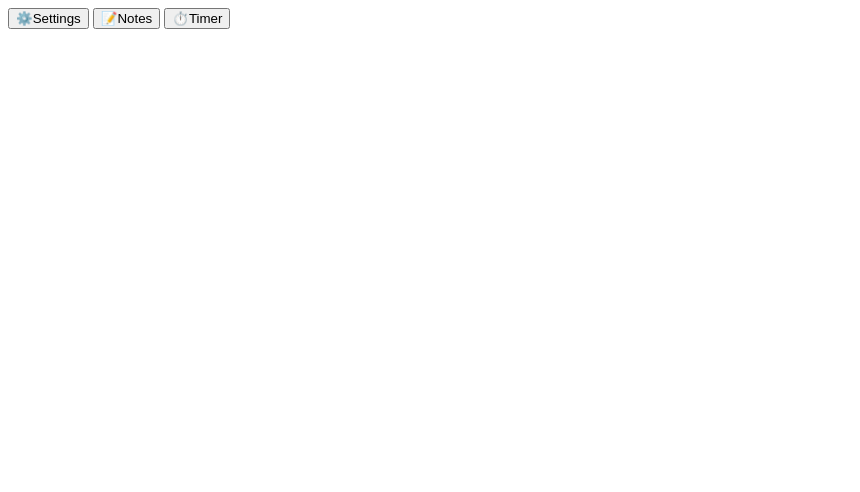
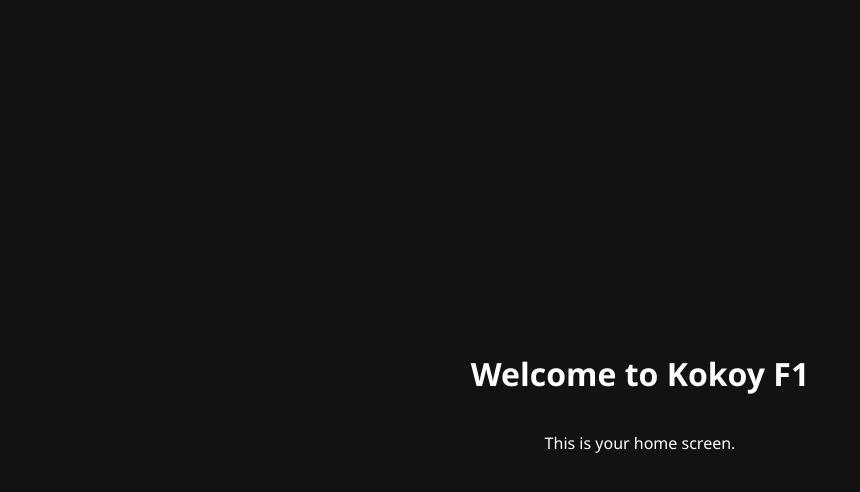
Before and after one commit to kokusz00/Kokoy-F1, a plain HTML site: page home.html in a window 1280 px wide. Shown: the whole page, without its empty margins (0-860 px from the left). Drawn offline with Linux system fonts and the light colour scheme.

Commit message:
Update home.html

```diff
--- a/home.html
+++ b/home.html
@@ -1,6 +1,28 @@
-<!-- screens/home.html -->
-<div class="home-screen">
-  <button class="app" onclick="loadScreen('settings')">⚙️<span>Settings</span></button>
-  <button class="app" onclick="loadScreen('notes')">📝<span>Notes</span></button>
-  <button class="app" onclick="loadScreen('timer')">⏱️<span>Timer</span></button>
-</div>
+<!DOCTYPE html>
+<html lang="en">
+<head>
+  <meta charset="UTF-8" />
+  <title>Home</title>
+  <meta name="viewport" content="width=device-width, initial-scale=1.0" />
+  <style>
+    body {
+      margin: 0;
+      background: #121212;
+      color: white;
+      font-family: 'Segoe UI', sans-serif;
+      display: flex;
+      align-items: center;
+      justify-content: center;
+      height: 100vh;
+      flex-direction: column;
+    }
+    h1 {
+      font-size: 2em;
+    }
+  </style>
+</head>
+<body>
+  <h1>Welcome to Kokoy F1</h1>
+  <p>This is your home screen.</p>
+</body>
+</html>
```
